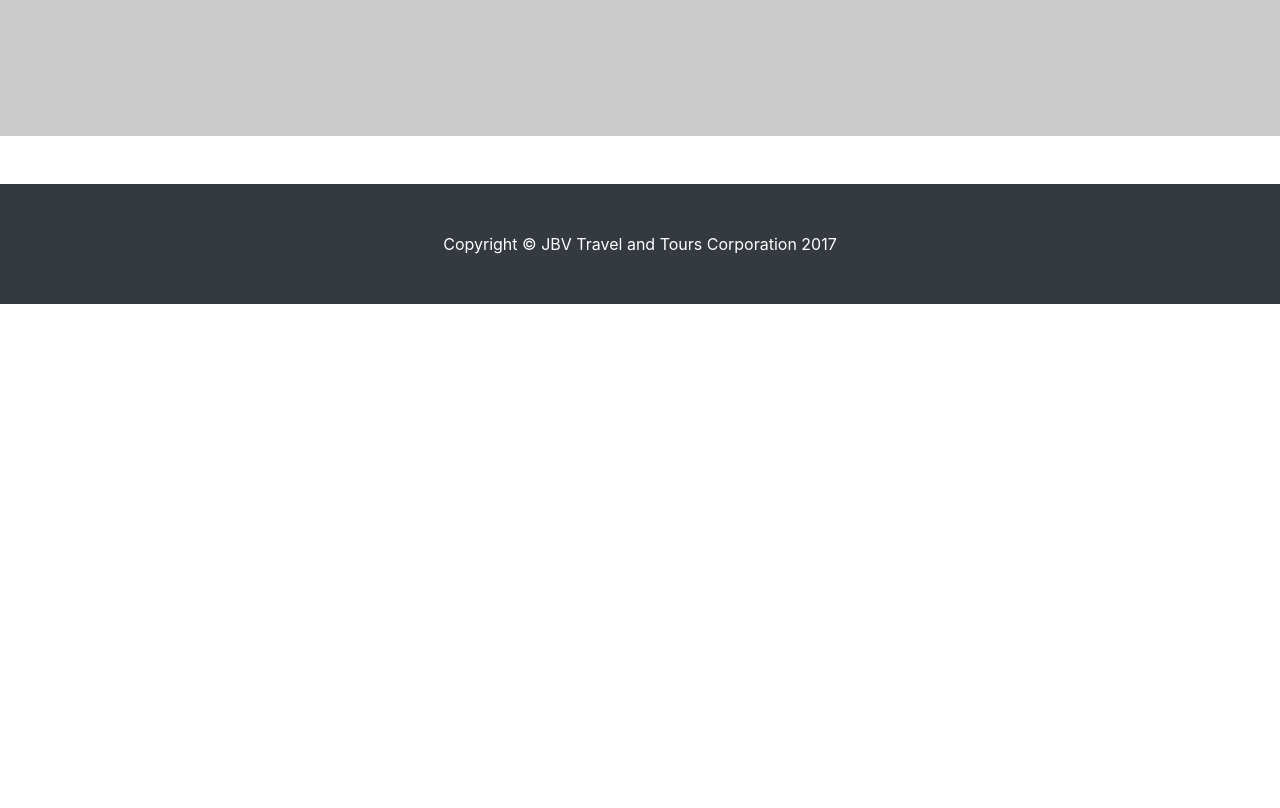
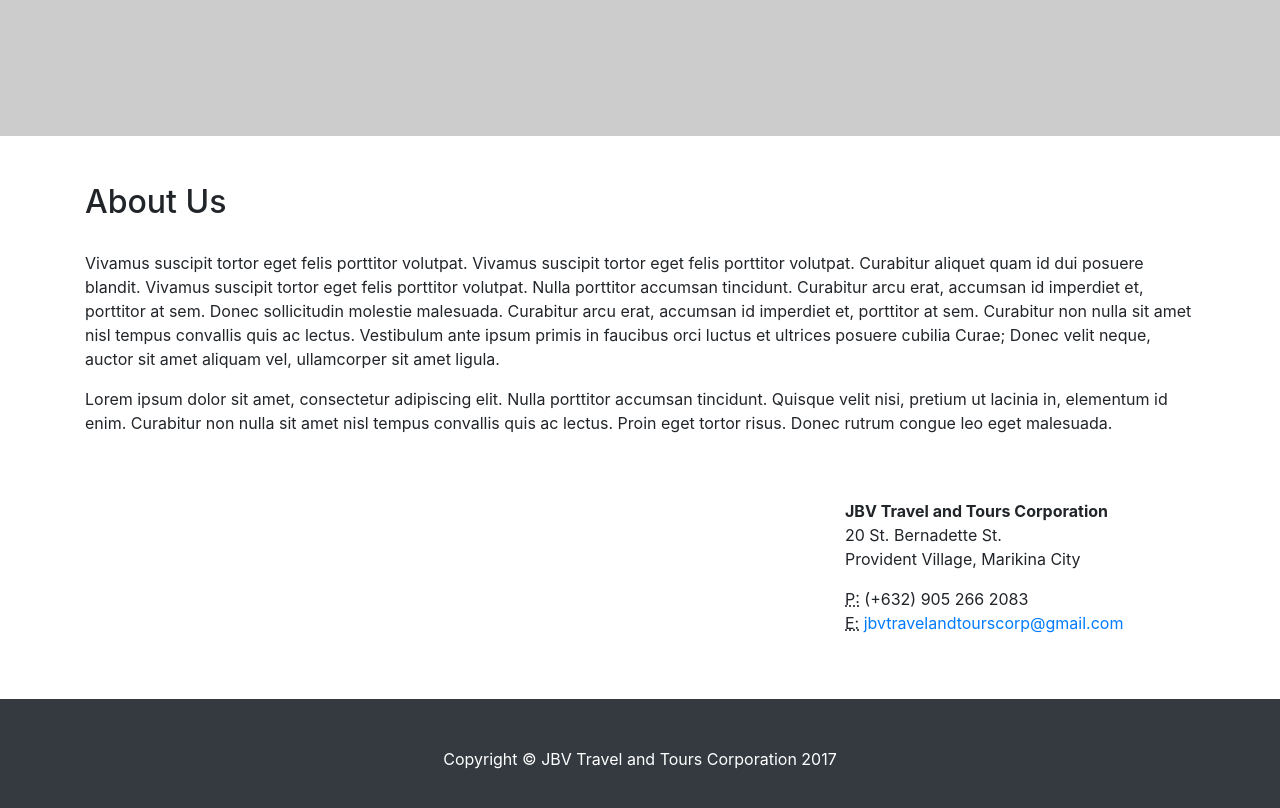
Before and after one commit to jopeezapido/jbv-travel-and-tours-corp-website, a website: page about.html in a window 1280 px wide. Shown: the part 320-1128 px from the top of the page. Before the commit the page ends 800 px from the top, so only its background shows below. Drawn offline with Linux system fonts and the light colour scheme; placeholder pictures from the web are drawn by us.

Commit message:
modify file

```diff
--- a/about.html
+++ b/about.html
@@ -62,8 +62,34 @@
 
     <!-- Page Content -->
     <div class="container">
-
-
+        <div id="about-us" class="row">
+            <div class="col-sm-12 mt-5">
+                <h2>About Us</h2>
+            </div>
+        </div>
+        <div class="row">
+            <div class="col-sm-12 mt-4">
+                <p>Vivamus suscipit tortor eget felis porttitor volutpat. Vivamus suscipit tortor eget felis porttitor volutpat. Curabitur aliquet quam id dui posuere blandit. Vivamus suscipit tortor eget felis porttitor volutpat. Nulla porttitor accumsan tincidunt. Curabitur arcu erat, accumsan id imperdiet et, porttitor at sem. Donec sollicitudin molestie malesuada. Curabitur arcu erat, accumsan id imperdiet et, porttitor at sem. Curabitur non nulla sit amet nisl tempus convallis quis ac lectus. Vestibulum ante ipsum primis in faucibus orci luctus et ultrices posuere cubilia Curae; Donec velit neque, auctor sit amet aliquam vel, ullamcorper sit amet ligula.</p>
+                <p>Lorem ipsum dolor sit amet, consectetur adipiscing elit. Nulla porttitor accumsan tincidunt. Quisque velit nisi, pretium ut lacinia in, elementum id enim. Curabitur non nulla sit amet nisl tempus convallis quis ac lectus. Proin eget tortor risus. Donec rutrum congue leo eget malesuada.</p>
+            </div>
+        </div>
+        <div id="location" class="row">
+            <div id="map" class="col-sm-7"></div>
+            <div class="col-sm-1"></div>
+            <div id="address" class="col-sm-4 mt-5">
+                <address>                                   <strong>JBV Travel and Tours Corporation</strong>
+                  <br>20 St. Bernadette St.
+                  <br>Provident Village, Marikina City <br>
+              </address>
+              <address>
+               <abbr title="Phone">P:</abbr>
+                 (+632) 905 266 2083
+                 <br>
+                <abbr title="Email">E:</abbr>
+                <a href="mailto:jbvtravelandtourscorp@gmail.com">jbvtravelandtourscorp@gmail.com</a>
+             </address>
+            </div>
+        </div>
     </div>
     <!--container-->
 
@@ -80,6 +106,9 @@
     <script src="vendor/popper/popper.min.js"></script>
     <script src="vendor/bootstrap/js/bootstrap.min.js"></script>
 
+    <!--my functionalities-->
+    <script src="myScript.js"></script>
+
   </body>
 
 </html>
```
Also changed, not shown: index.html (+7 -3 lines).
